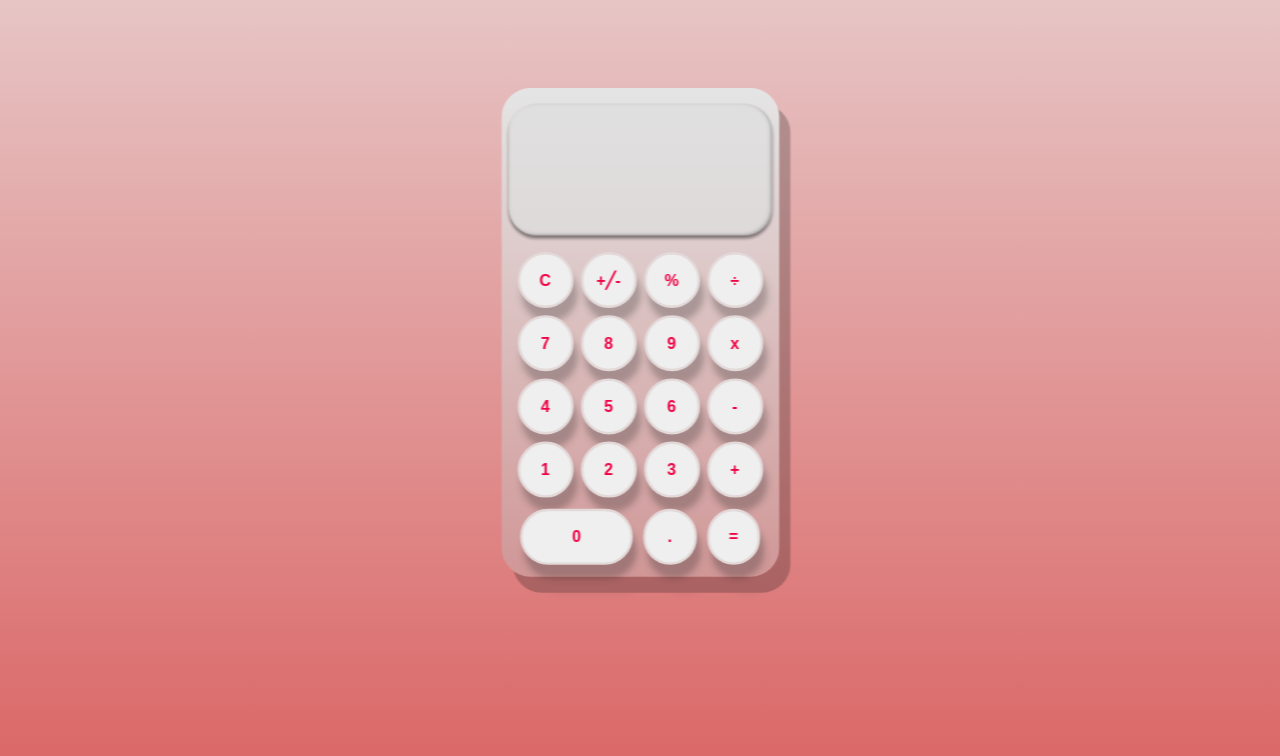
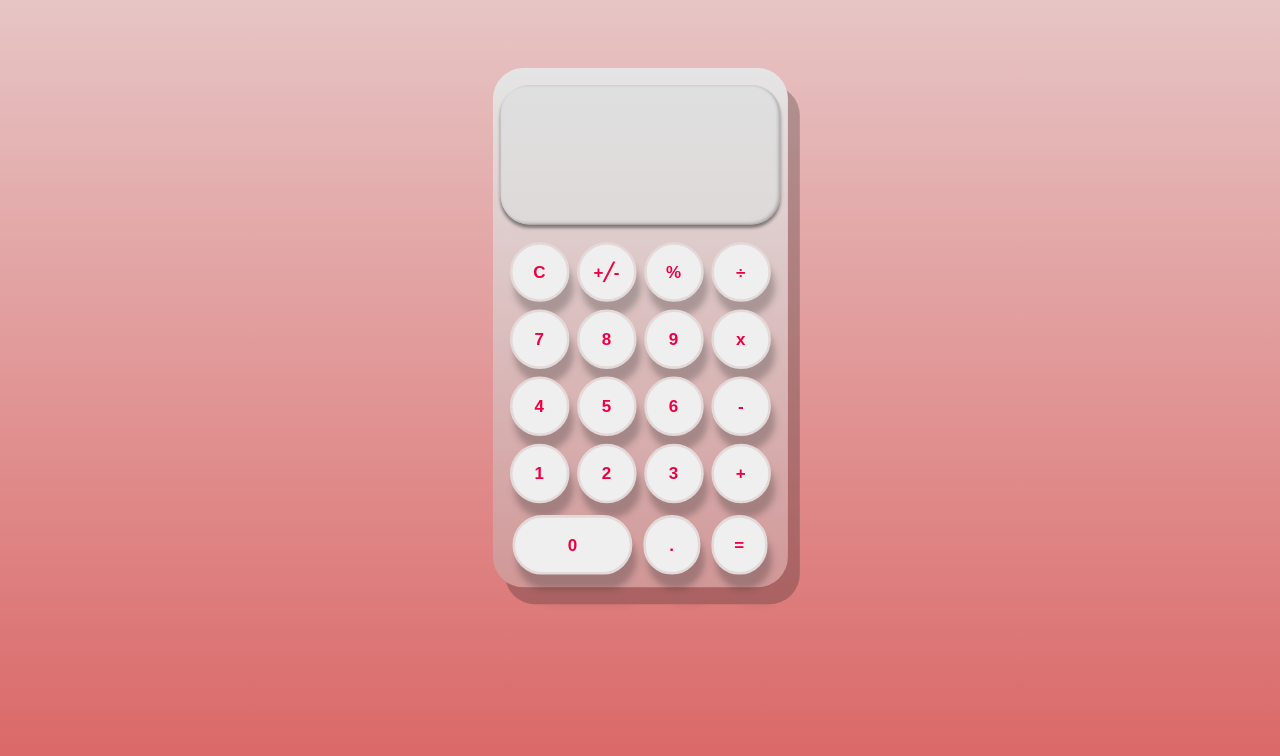
Before and after one commit to yabetsg/Calculator, a plain HTML site: page index.html in a window 1280 px wide. Drawn offline with Linux system fonts and the light colour scheme.

Commit message:
Fix compatibility issue with mozilla firefox

```diff
--- a/style.css
+++ b/style.css
@@ -22,7 +22,7 @@ button {
   justify-content: center;
   width: 100%;
   height: 100%;
-  transform: scale(0.8);
+  transform: scale(0.85);
 }
 .num-div {
   display: grid;
@@ -44,7 +44,6 @@ button {
   background: rgba(223, 223, 223, 0.7);
   box-shadow: 0px 4px 4px rgba(0, 0, 0, 0.25), 0px 4px 4px rgba(0, 0, 0, 0.25),
     inset -2px -1px 4px rgba(0, 0, 0, 0.25);
-  backdrop-filter: blur(2px);
   border-radius: 34px;
 }
 .calculator {
```
